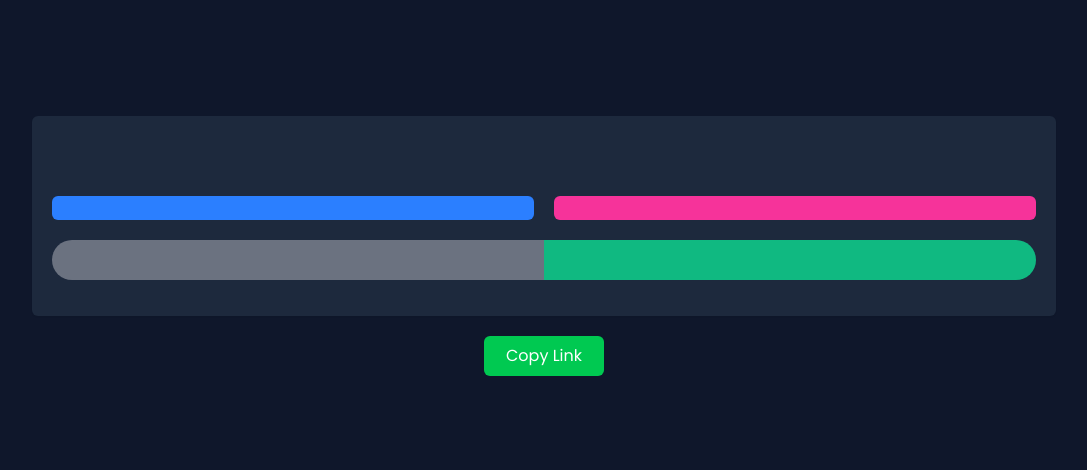
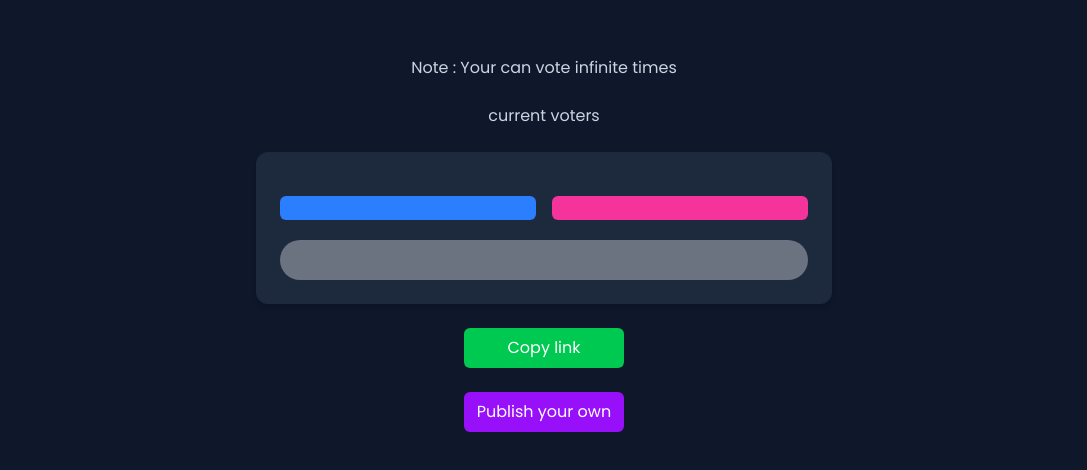
Before and after one commit to David-Rai/Voti, a React (Vite) app in the folder client/: page /room/1 in a window 1280 px wide. Shown: the part 144-614 px from the top of the page, without its empty margins (96-1183 px from the left). Built offline with nearby package versions, Linux system fonts and the light colour scheme; no server answers.

Commit message:
MVP Ready with ui and fonts with proper color pallete

```diff
--- a/client/src/pages/Home.jsx
+++ b/client/src/pages/Home.jsx
@@ -12,14 +12,7 @@ const App = () => {
     handleSubmit,
     register,
     formState: { errors }
-  } = useForm({
-    defaultValues: {
-      title: "who is GOAT?",
-      option1: "Ronaldo",
-      option2: "Pessi",
-      duration:1
-    }
-  })
+  } = useForm()
 
   //Handling the Socket Connection
   useEffect(() => {
@@ -91,7 +84,7 @@ const App = () => {
       {errors.option2 && <p className="text-red-500 text-sm">{errors.option2.message}</p>}
 
       {/* Duration */}
-      <input
+      {/* <input
         type="number"
         placeholder="Duration (in hours)"
         className="w-full px-4 py-2 border border-gray-300 rounded-md focus:outline-none focus:ring-2 focus:ring-purple-400"
@@ -99,7 +92,7 @@ const App = () => {
           required: "Duration is required",
         })}
       />
-      {errors.duration && <p className="text-red-500 text-sm">{errors.duration.message}</p>}
+      {errors.duration && <p className="text-red-500 text-sm">{errors.duration.message}</p>} */}
 
       <button
         type="submit"
--- a/client/src/pages/Room.jsx
+++ b/client/src/pages/Room.jsx
@@ -94,44 +94,75 @@ const Publish = () => {
 
     return (
         <>
-            <main className='h-screen w-full bg-slate-900 flex items-center justify-center flex-col gap-5'>
+            <main className="min-h-screen w-full bg-slate-900 flex items-center justify-center flex-col gap-6 px-4 py-8">
 
-                {/* <button onClick={() => navigate("/")}
-                    className='absolute text-white h-[50px] w-[120px] top-6 left-6
-                   bg-green-600 hover:bg-green-700 rounded-xl
-                    transition'>Go back
-                </button> */}
+                <p className='text-slate-300'>Note : Your can vote infinite times</p>
+                <p className='text-slate-300'>current voters {detail && detail.count}</p>
 
+                {/* Voting Box */}
+                <div className="w-full max-w-xl bg-slate-800 text-white p-6 rounded-xl shadow-md flex flex-col items-center gap-5">
+                    <h2 className="text-2xl font-bold text-center text-slate-100">
+                        {detail && detail.data.title}
+                    </h2>
 
-                {/* <VotingBox /> */}
-                <div className="p-5 min-h-[200px] w-[80%] white rounded-md text-white shadow-xs bg-slate-800 flex flex-col justify-center items-center gap-5">
-                    <h2 className="text-2xl font-bold mb-6 text-center text-slate-100">{detail && detail.data.title}</h2>
-
-                    <div className="flex w-full gap-5">
-                        <button onClick={() => handleVote("v1")} className="flex-1 py-3 bg-blue-500 hover:bg-blue-400 rounded-md transition">
+                    {/* Vote Buttons */}
+                    <div className="flex flex-col sm:flex-row w-full gap-4">
+                        <button
+                            onClick={() => handleVote("v1")}
+                            className="flex-1 py-3 bg-blue-500 hover:bg-blue-400 rounded-md transition"
+                        >
                             {detail && detail.data.options[0]}
                         </button>
-                        <button onClick={() => handleVote("v2")} className="flex-1 py-3 bg-pink-500 hover:bg-pink-400 rounded-md transition">
+                        <button
+                            onClick={() => handleVote("v2")}
+                            className="flex-1 py-3 bg-pink-500 hover:bg-pink-400 rounded-md transition"
+                        >
                             {detail && detail.data.options[1]}
                         </button>
                     </div>
 
-
-                    {/* Votes */}
-                    <div className='flex w-full h-[40px] rounded-3xl overflow-hidden'>
-                        <span style={{ width: `${progress.p1}%`, backgroundColor: `${progress.p1 > progress.p2 ? "#10B981" : "#6B7280"}` }} className={` h-full flex items-center justify-center`}>{detail && detail.votes.v1}</span>
-                        <span style={{ width: `${progress.p2}%`, backgroundColor: `${progress.p1 > progress.p2 ? "#6B7280" : "#10B981"}` }} className={`  h-full flex items-center justify-center`}>{detail && detail.votes.v2}</span>
+                    {/* Vote Progress */}
+                    <div className="flex w-full h-10 rounded-full overflow-hidden">
+                        <span
+                            style={{
+                                width: `${progress.p1}%`,
+                                backgroundColor: progress.p1 > progress.p2 ? "#10B981" : "#6B7280",
+                            }}
+                            className="h-full flex items-center justify-center text-sm"
+                        >
+                            {detail && detail.votes.v1}
+                        </span>
+                        <span
+                            style={{
+                                width: `${progress.p2}%`,
+                                backgroundColor: progress.p2 > progress.p1 ? "#10B981" : "#6B7280",
+                            }}
+                            className="h-full flex items-center justify-center text-sm"
+                        >
+                            {detail && detail.votes.v2}
+                        </span>
                     </div>
-
                 </div>
 
-                <button onClick={handleCopy}
-                    className='h-[40px] w-[120px] bg-green-500 text-white rounded-md'
+                {/* Copy Link Button */}
+                <button
+                    onClick={handleCopy}
+                    className="w-40 h-10 bg-green-500 text-white rounded-md hover:bg-green-600 transition"
                 >
-                    Copy Link
+                    Copy link
                 </button>
+
+                {/* Publish your own */}
+                <button
+                    onClick={() => navigate("/")}
+                    className=" w-[160px] h-[40px] bg-purple-600 hover:bg-purple-700 text-white py-2 rounded-md transition duration-300"
+                >
+                    Publish your own
+                </button>
+
                 <ToastContainer />
             </main>
+
         </>
     )
 }
```
Also changed, not shown: 1 other file (tests, documents, lock files or other folders).
